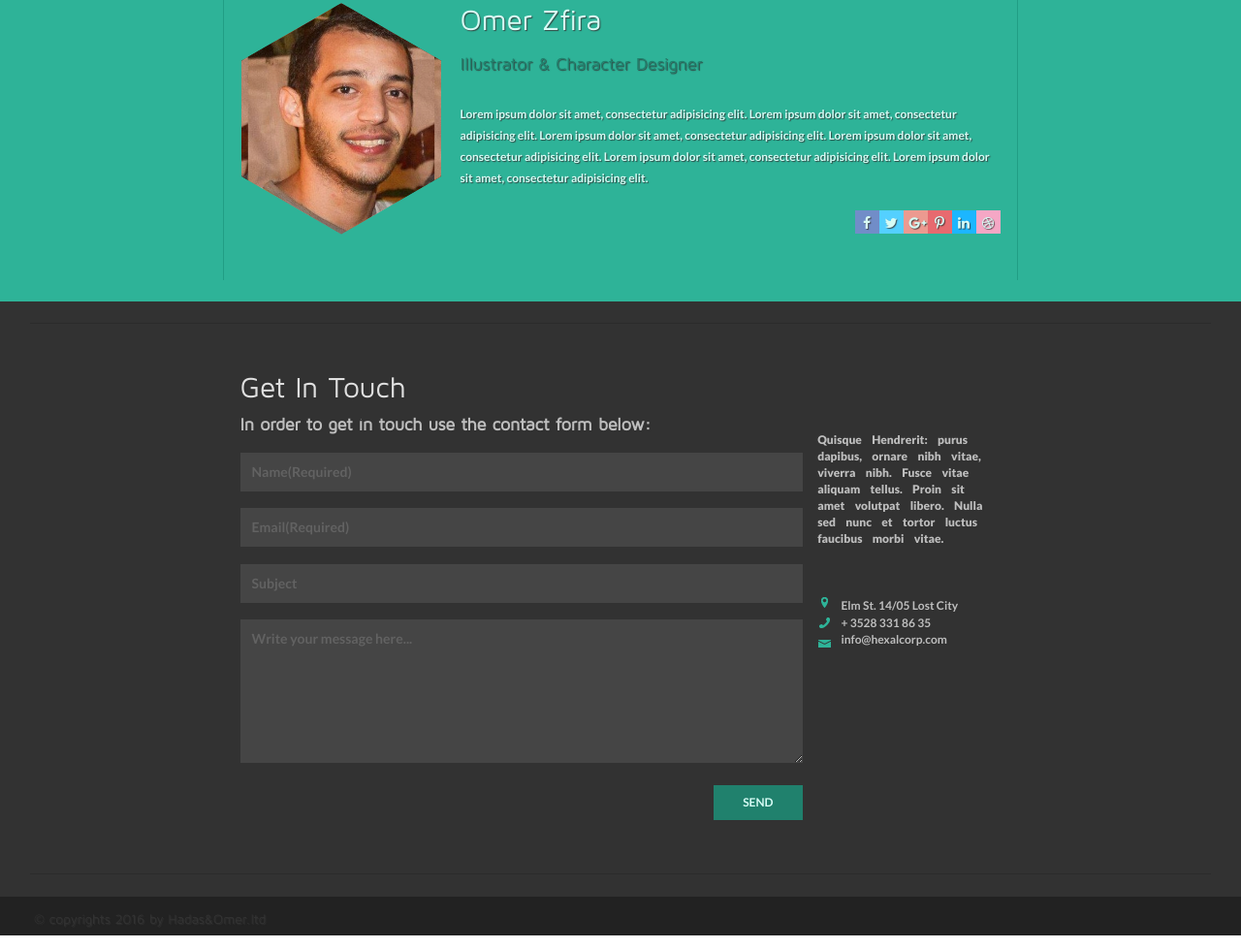
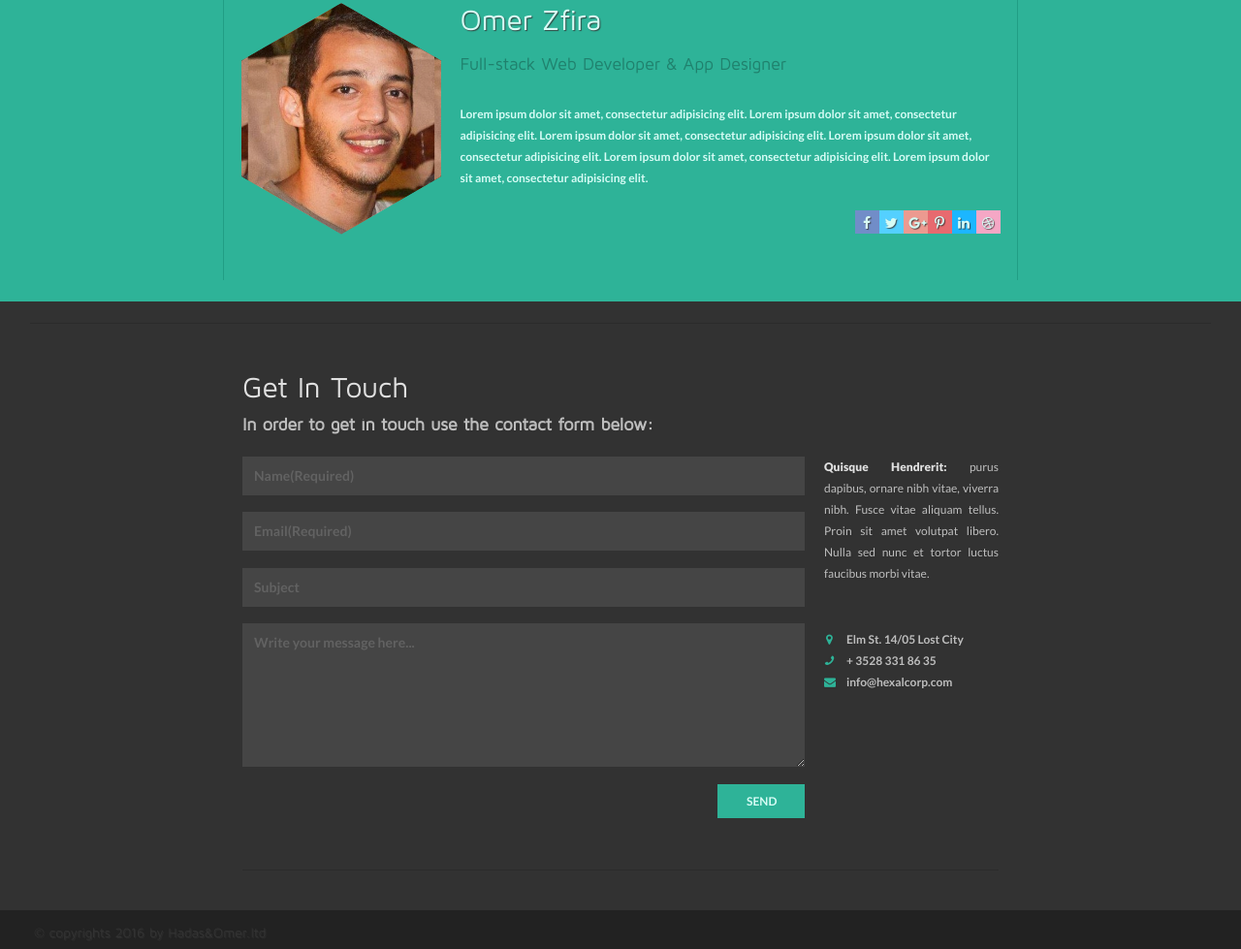
Before and after one commit to hadaskoren/MemeTheWorld, a website: page index.html in a window 1280 px wide. Shown: the part 1441-2420 px from the top of the page at 97% size. Drawn offline with nearby package versions, Linux system fonts and the light colour scheme; files that its build step writes are made by us from their sources.

Commit message:
responsive finished excpet navbar

```diff
--- a/index.html
+++ b/index.html
@@ -112,7 +112,7 @@
             <article class="developer-info flex">
                 <div class="developer-info-header header-top">
                     <h2>Hadas Koren</h2>
-                    <h3>Illustrator &amp; Character Designer</h3>
+                    <h3>Full-stack Web Developer &amp; App Designer</h3>
                 </div>
                 <div class="developer-img hexagon dev-hadas">
                     <div class="hexTop"></div>
@@ -121,7 +121,7 @@
                 <div class="developer-summary flex flex-column space-between">
                     <div class="developer-info-header header-side">
                         <h2>Hadas Koren</h2>
-                        <h3>Illustrator &amp; Character Designer</h3>
+                        <h3>Full-stack Web Developer &amp; App Designer</h3>
                     </div>
                     <div class="developer-info-desc">Lorem ipsum dolor sit amet, consectetur adipisicing elit. Lorem ipsum dolor sit amet, consectetur adipisicing
                         elit. Lorem ipsum dolor sit amet, consectetur adipisicing elit. Lorem ipsum dolor sit amet, consectetur
@@ -142,7 +142,7 @@
             <article class="developer-info flex">
                 <div class="developer-info-header header-top">
                     <h2>Omer Zfira</h2>
-                    <h3>Illustrator &amp; Character Designer</h3>
+                    <h3>Full-stack Web Developer &amp; App Designer</h3>
                 </div>
                 <div class="developer-img hexagon dev-omer">
                     <div class="hexTop"></div>
@@ -151,7 +151,7 @@
                 <div class="developer-summary flex flex-column space-between">
                     <div class="developer-info-header header-side">
                         <h2>Omer Zfira</h2>
-                        <h3>Illustrator &amp; Character Designer</h3>
+                        <h3>Full-stack Web Developer &amp; App Designer</h3>
                     </div>
                     <div class="developer-info-desc">Lorem ipsum dolor sit amet, consectetur adipisicing elit. Lorem ipsum dolor sit amet, consectetur adipisicing
                         elit. Lorem ipsum dolor sit amet, consectetur adipisicing elit. Lorem ipsum dolor sit amet, consectetur
@@ -176,40 +176,40 @@
     <section class="get-in-touch flex flex-wrap">
         <!--<div class="hr">-->
         <hr>
-        <div class="inner-container flex">
-            <div>
+        <div class="inner-container">
+
             <div class="get-in-touch-headline">
                 <h2>Get In Touch</h2>
                 <label>In order to get in touch use the contact form below:</label>
             </div>
+
+            <div class="get-in-touch-wrapper flex">
+
                     <div class="get-in-touch-form flex flex-column space-between">
                         <input id="name" type="text" placeholder="Name(Required)"></input>
                         <input id="email" type="email" placeholder="Email(Required)"></input>
                         <input id="subject" type="text" placeholder="Subject"></input>
                         <textarea id="msg" type="text" placeholder="Write your message here..."></textarea>
-                </div>
-                <div class="submit-contact flex flex-end">
                         <button type="submit" class="submit-form" onClick="saveContact()">SEND</button>
                     </div>
-            </div>
+
                 <div class="get-in-touch-details flex flex-column">
                     <div class="get-in-touch-details-extra">
-                    Quisque Hendrerit: purus dapibus, ornare nibh vitae, viverra nibh. Fusce vitae aliquam tellus. Proin sit amet volutpat libero.
+                        <span class="bold">Quisque Hendrerit:</span> purus dapibus, ornare nibh vitae, viverra nibh. Fusce vitae aliquam tellus. Proin sit amet volutpat libero.
                         Nulla sed nunc et tortor luctus faucibus morbi vitae.
                     </div>
-                <div class="get-in-touch-details-contact flex">
-                    <div>
-                        <img class="iconsLocation flex" src="assets/img/3-layers.png">
+                    <ul class="get-in-touch-details-contact clean-list flex flex-column">
+                        <li><span class="fa fa-map-marker" aria-hidden="true"></span>Elm St. 14/05 Lost City</li>
+                        <li><span class="fa fa-phone fa-flip-horizontal" aria-hidden="true"></span>+ 3528 331 86 35</li>
+                        <li><span class="fa fa-envelope" aria-hidden="true"></span>info@hexalcorp.com</li>
+                        <!--<img class="iconsLocation flex" src="assets/img/3-layers.png">-->
+                    </ul>
                 </div>
-                    <div>
-                        Elm St. 14/05 Lost City + 3528 331 86 35 info@hexalcorp.com
-                    </div>
-                </div>
-            </div>
+
             </div>
             <hr>
     </section>
-    </div>
+
     <footer>
         &copy; copyrights 2016 by Hadas&amp;Omer.ltd
     </footer>
--- a/scss/_about.scss
+++ b/scss/_about.scss
@@ -20,6 +20,7 @@
     h3 {
         color: var(--font-secondary-color);
         font-size: rem(18px);
+        text-shadow: none;
     }
 }
 
@@ -53,6 +54,7 @@
     font-family: var(--primary-font);
     font-size: rem(12px);
     line-height: 22px;
+    text-shadow: none;
 }
 
 
--- a/scss/_forms.scss
+++ b/scss/_forms.scss
@@ -4,21 +4,27 @@
   font-family: var(--primary-font);
 }
 
-.form-control {
-  border: none;
-  border-bottom: 1px solid #000;
-  background-color: transparent;
-  width: 100%;
-  padding: 0.5em 0.2em;
-}
-
-.form-group {
-  margin: 1em 0;
-}
-
 .get-in-touch-form {
   width: 580px;
+  flex-shrink: 3;
+  @include for-tablet-only {
+    width: 540px;
+  }
 
+  @media (max-width: 740px) {
+      width: 470px;
+    }
+
+  @media (max-width: 695px) {
+      width: 430px;
+    }
+
+  @media (max-width: 660px) {
+      width: 380px;
+    }
+  @media (max-width: 610px) {
+      width: 100%;
+    }
 }
 
 .get-in-touch-form input,textarea {
@@ -33,17 +39,19 @@
   height: 148px;
 }
 
-.submit-form{
-  background-color: var(--font-secondary-color);
+.submit-form {
+  width: 90px;
+  align-self: flex-end;
+  margin-bottom: 53px;
+  background-color: #2eb398;
   border: none;
   font-size: rem(12px);
   font-family: var(--primary-font);
   padding: 11px 30px;
   color: var(--font-primary-color);
-  margin-top: 1%;
-  margin-bottom: em(50px);
+
+  @media (max-width: 610px) {
+    margin-bottom: 20px;
+  }
+
 }
-
-.submit-contact{
-  width: 580px;
-}
--- a/scss/_get-in-touch.scss
+++ b/scss/_get-in-touch.scss
@@ -1,5 +1,18 @@
+
+.get-in-touch .inner-container {
+    // border: 1px solid black;
+    padding-bottom: em(20px);
+    max-width: 820px;
+}
+
 .get-in-touch hr {
         border-top: 1px solid #2b2b2b;
+}
+
+.get-in-touch-wrapper {
+    @media (max-width: 610px) {
+      flex-direction: column;
+    }
 }
 
 .get-in-touch-headline {
@@ -20,38 +33,50 @@
     margin-top: em(25px);
 }
 
-.get-in-touch .inner-container {
-    border: none;
-    padding-bottom: em(20px);
+
+.get-in-touch-details {
+    margin-left: 20px;
+    max-width: 180px;
+    font-size: rem(12px);
+    line-height: 22px;
+    // flex-shrink: 3;
+
+    @media (max-width: 610px) {
+        flex-direction: row;
+        max-width: 100%;
+        justify-content: space-between;
+    }
+    @media (max-width: 430px) {
+        flex-direction: column;
+        align-items: flex-start;
     }
 
     .get-in-touch-details-extra {
-    width: 180px;
-    height: 117px;
-    font-family: LatoBlack, LatoRegular;
-    color: var(--gray-font-secondary-color);
-    word-spacing: 8px;
+        text-align: justify;
+        text-justify: inter-word;
+        font-family: LatoRegular;
+        color: #bebebe;
+        margin-bottom: 46px;
+        @media (max-width: 610px) {
+            margin-bottom: 5px;
+            flex-basis: 50%;
+        }
+
+        .bold {
+            font-family: LatoBlack;
+            color: #e0e0e0;
+        }
     }
 
     .get-in-touch-details-contact {
-    width: 152px;
-    height: 54px;
         color: var(--gray-font-secondary-color);
-    margin-top: 29%;
-    margin-left: -2%;
         font-family: LatoBold;
-    padding-left: 5px;
+
+        .fa {
+            width: 11px;
+            margin-right: 12px;
+            text-align: center;
+            color: #2eb398;
         }
-
-.get-in-touch-details {
-    width: 367px;
-    height: 211px;
-    margin-left: 2%;
-    margin-top: 14%;
-    font-size: rem(12px);
-
     }
-
-.iconsLocation {
-    margin-right: 10px;
 }
```
Lines whose indentation alone changed are shown as unchanged.
